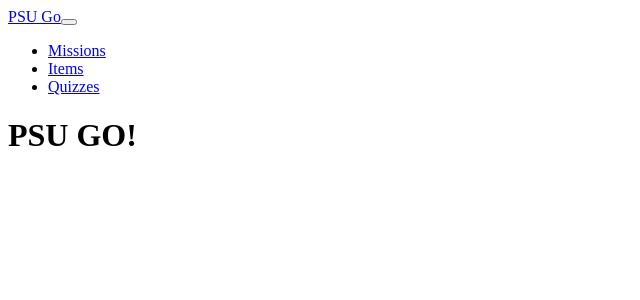
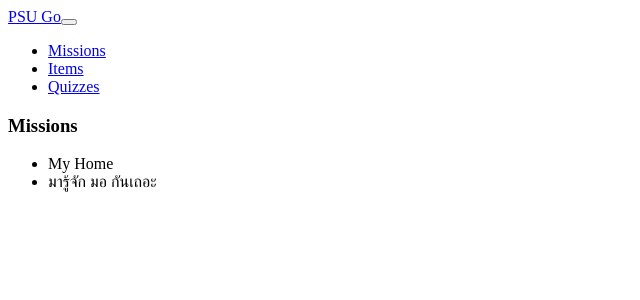
Before and after one commit to Pawares/psugo-web, a React (Create React App) app: page /missions in a window 1280 px wide. Shown: the top 300 px of the page, without its empty margins (0-640 px from the left). Built offline with nearby package versions, Linux system fonts and the light colour scheme; the HTML template or start-up script is replaced by a standard one.

Commit message:
Rendering a list of Missions

```diff
--- a/package.json
+++ b/package.json
@@ -3,9 +3,13 @@
   "version": "0.1.0",
   "private": true,
   "dependencies": {
+    "lodash": "^4.17.5",
     "react": "^16.2.0",
     "react-dom": "^16.2.0",
-    "react-scripts": "1.1.1"
+    "react-redux": "^5.0.7",
+    "react-router-dom": "^4.2.2",
+    "react-scripts": "1.1.1",
+    "redux": "^3.7.2"
   },
   "scripts": {
     "start": "react-scripts start",
--- /dev/null
+++ b/src/actions/index.js
@@ -0,0 +1,14 @@
+export const FETCH_MISSIONS = 'fetch_missions'
+
+const missions =
+[
+    { id: "RRW3vlqiU3kIv6u3uTnL", name: "My Home" },
+    { id: "1AxnsD2iURKoPoCWRQfh", name: "มารู้จัก มอ กันเถอะ" }
+]
+
+export function fetchMissions() {
+    return {
+        type: FETCH_MISSIONS,
+        payload: missions
+    }
+}
--- a/src/components/App.js
+++ b/src/components/App.js
@@ -1,13 +1,10 @@
 import React, { Component } from 'react';
-import NavBar from './NavBar'
 
 class App extends Component {
   render() {
     return (
       <div className="App">
-         <NavBar />
         <h1>PSU GO!</h1>
-
       </div>
     );
   }
--- /dev/null
+++ b/src/components/missions_index.js
@@ -0,0 +1,46 @@
+import React, { Component } from 'react'
+import { connect } from 'react-redux'
+import { fetchMissions } from '../actions'
+import _ from 'lodash'
+import NavBar from './NavBar'
+
+class MissionsIndex extends Component {
+
+    componentDidMount() {
+        this.props.fetchMissions()
+    }
+
+    renderMissions() {
+        return (
+            _.map(this.props.missions, mission => {
+                return (
+                    <li className="list-group-item" key={mission.id} >{mission.name}</li>
+                )
+            })
+        )
+    }
+
+    render() {
+        console.log(this.props.missions)
+        if (!this.props.missions) {
+            return <div>Loading</div>
+        }
+        return (
+            <div>
+                <NavBar />
+                <h3>Missions</h3>
+                <ul className="list-group">
+                    {this.renderMissions()}
+                </ul>
+            </div>
+        )
+    }
+}
+
+function mapStateToProps({ missions }) {
+    return { missions }
+}
+
+// { fetchMissions } === mapDispatchToProps()
+
+export default connect(mapStateToProps, { fetchMissions })(MissionsIndex)
--- a/src/index.js
+++ b/src/index.js
@@ -1,5 +1,22 @@
 import React from 'react';
 import ReactDOM from 'react-dom';
+import { BrowserRouter, Route } from 'react-router-dom'
+import { createStore } from 'redux'
+import { Provider } from 'react-redux'
+
 import App from './components/App';
+import MissionsIndex from './components/missions_index'
+import rootReducer from './reducers'
 
-ReactDOM.render(<App />, document.getElementById('root'));
+const store = createStore(rootReducer)
+
+ReactDOM.render(
+    <Provider store={store}>
+        <BrowserRouter>
+        <div>
+            <Route path="/missions" component={MissionsIndex} />
+            <Route exact path="/" component={App} />
+        </div>
+    </BrowserRouter>
+    </Provider>
+, document.getElementById('root'));
--- /dev/null
+++ b/src/reducers/index.js
@@ -0,0 +1,8 @@
+import { combineReducers } from 'redux'
+import MissionsReducer from './reducer_missions'
+
+const rootReducer = combineReducers({
+    missions: MissionsReducer
+})
+
+export default rootReducer
--- /dev/null
+++ b/src/reducers/reducer_missions.js
@@ -0,0 +1,10 @@
+import { FETCH_MISSIONS } from '../actions/index'
+import _ from 'lodash'
+
+export default function(state = {}, action) {
+    switch (action.type) {
+        case FETCH_MISSIONS: return _.mapKeys(action.payload, 'id')
+        default: return state
+    }
+    return state
+}
```
Also changed, not shown: 1 other file (tests, documents, lock files or other folders).
